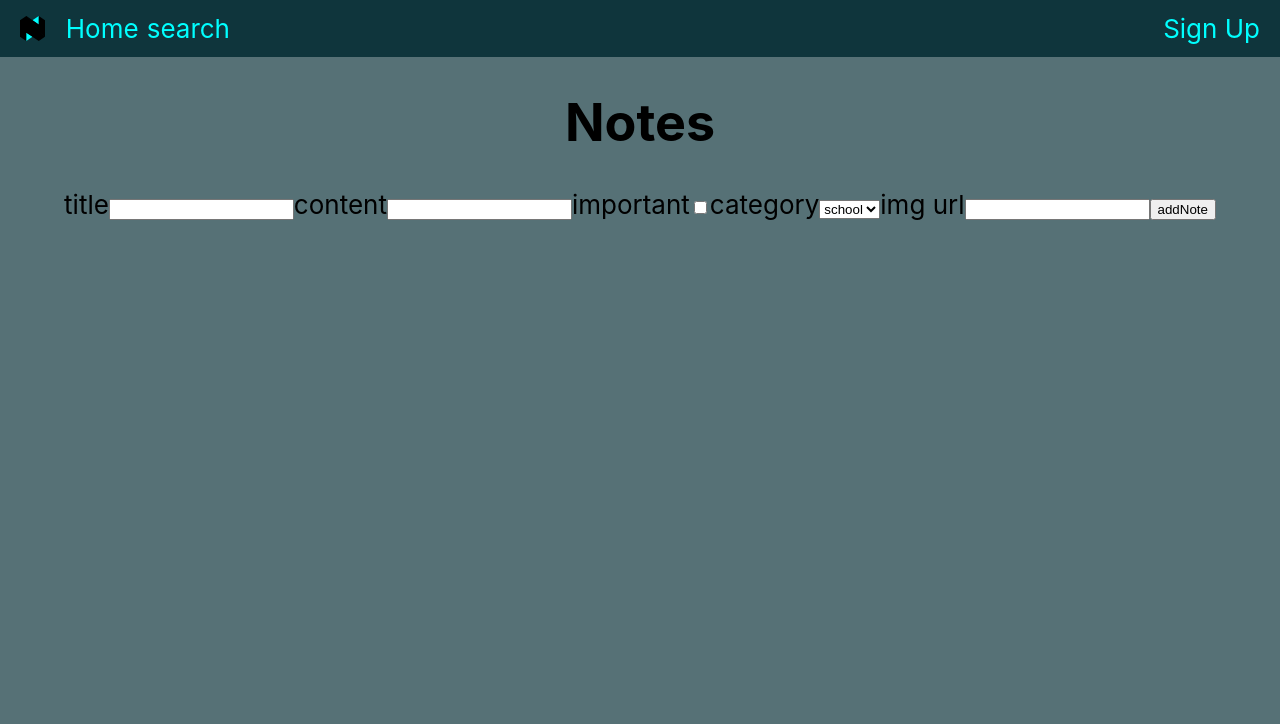
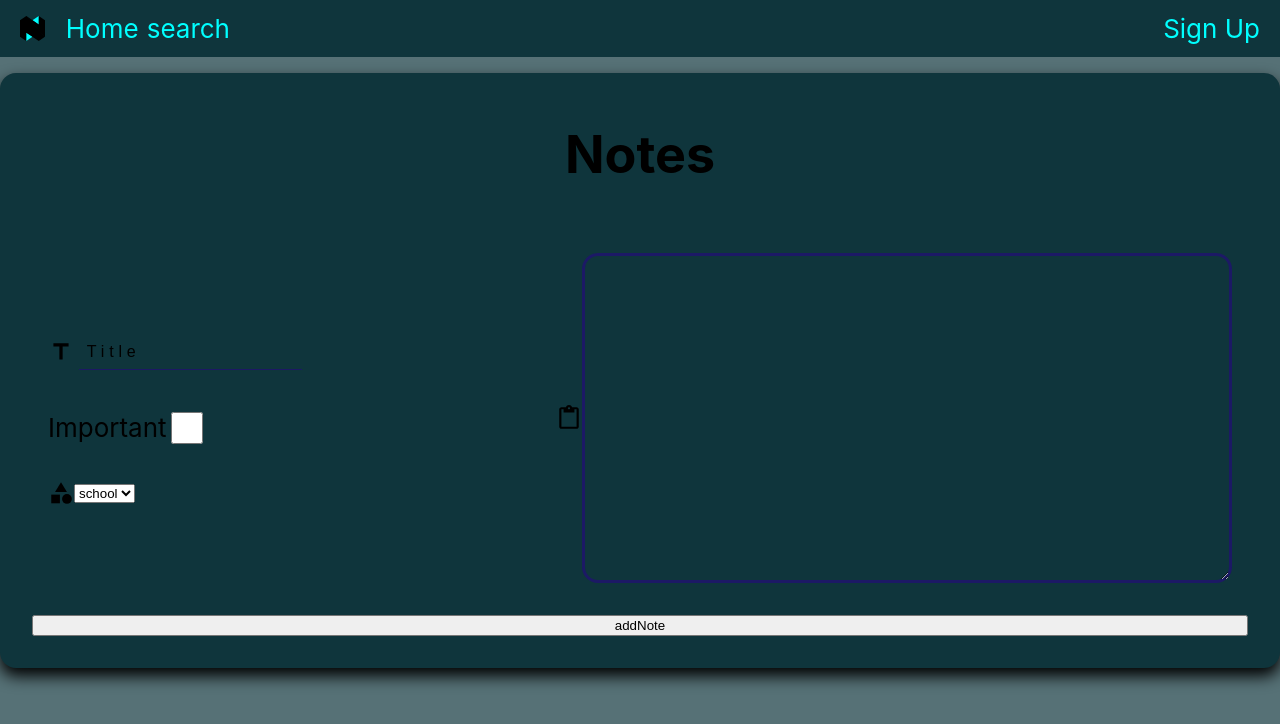
Before and after one commit to IamDavidev/davtioon-firebase, a React (Vite) app: page /notes/add in a window 1280 px wide. Shown: the top 724 px of the page. Built offline with nearby package versions, Linux system fonts and the light colour scheme.

Commit message:
add styled to notesAdd

```diff
--- a/src/Pages/Notes/Notes.jsx
+++ b/src/Pages/Notes/Notes.jsx
@@ -14,8 +14,9 @@ const Notes = () => {
     }
     snapShot.forEach((not) => {
       const data = not.data();
-      const id = not.id();
-      setNotes((prev) => [...prev, data, id]);
+      const id = not.id;
+      const note = { id, ...data };
+      setNotes((prev) => [...prev, note]);
     });
   };
   useEffect(async () => {
--- a/src/Routes/Routes.jsx
+++ b/src/Routes/Routes.jsx
@@ -5,7 +5,7 @@ import NavBar from '../components/Navbar/NavBar';
 import Notes from '../Pages/Notes/Notes';
 import Register from '../Pages/RegisterUser/Register';
 import Search from '../Pages/Search/Search';
-import NotesAdd from '../components/NotesAdd';
+import NotesAdd from '../components/NotesAdd/NotesAdd';
 
 const AppRoutes = () => {
   return (
--- a/src/components/NotesAdd.jsx
+++ /dev/null
@@ -1,47 +0,0 @@
-import { useContext } from "react";
-import { addNote } from "../helpers/ActionFire";
-import { ContextUser } from "../Utils/context";
-
-
-const NotesAdd = () => {
-  const {authUser , setAuthUser} = useContext(ContextUser);
-
-  const Handle = (evt) => {
-    evt.preventDefault();
-    addNote({ evt, uid: authUser.uid });
-  };
-  return (
-    <div>
-      <h1>Notes</h1>
-      <form onSubmit={Handle}>
-        <label>
-          title
-          <input type="text" name="title" required />
-        </label>
-        <label>
-          content
-          <input type="text" name="content" required />
-        </label>
-        <label>
-          important
-          <input type="checkbox" value={true} name="important"  />
-        </label>
-        <label>
-          category
-          <select name="category">
-            <option value="school"> school </option>
-            <option value="work">work</option>
-            <option value="daily">daily</option>
-          </select>
-        </label>
-        <label>
-          img url
-          <input name="img" type="text" required />
-        </label>
-        <button>addNote</button>
-      </form>
-    </div>
-  );
-};
-
-export default NotesAdd;
--- /dev/null
+++ b/src/components/NotesAdd/NotesAdd.jsx
@@ -0,0 +1,48 @@
+import { useContext } from 'react';
+import { addNote } from '../../helpers/ActionFire';
+import { ContextUser } from '../../Utils/context';
+import AddNote from './StyledAddNote';
+import { MdContentPaste, MdCategory, MdImage, MdTitle } from 'react-icons/md';
+const NotesAdd = () => {
+  const { authUser, setAuthUser } = useContext(ContextUser);
+  const Handle = (evt) => {
+    evt.preventDefault();
+    addNote({ evt, uid: authUser.uid });
+  };
+  return (
+    <AddNote AddNote>
+      <h1>Notes</h1>
+      <form onSubmit={Handle}>
+        <div className="input-group">
+          <label>
+            <MdTitle />
+            <input placeholder="Title" type="text" name="title" required />
+          </label>
+          <label>
+            Important
+            <input type="checkbox" value={true} name="important" />
+          </label>
+          <label>
+            <MdCategory />
+            <select name="category">
+              <option value="school"> school </option>
+              <option value="work">work</option>
+              <option value="daily">daily</option>
+            </select>
+          </label>
+          {/* <label>
+          <MdImage />
+          <input placeholder="img" name="img" type="text" required />
+        </label> */}
+        </div>
+        <label className="textContent">
+          <MdContentPaste />
+          <textarea />
+        </label>
+        <button className="btnAdd">addNote</button>
+      </form>
+    </AddNote>
+  );
+};
+
+export default NotesAdd;
--- /dev/null
+++ b/src/components/NotesAdd/StyledAddNote.js
@@ -0,0 +1,75 @@
+import Styled from 'styled-components';
+import { theme } from '../../StyledMain';
+
+const AddNote = Styled.div`
+    padding:3rem ;
+    background: ${theme.$primary};
+    padding: 1rem;
+    margin-top: 1rem;
+    border-radius: 1rem;
+    box-shadow: 0 0.5rem 1rem rgba(0,0,0,1);
+     form{
+        display:grid;
+        grid-template-columns: 1fr 1fr;
+        grid-gap: 1rem;
+        align-items: center;
+        justify-content: center;
+        padding:1rem;
+    }
+    textArea{
+        min-width:40rem;
+        min-height: 20rem;
+        width:40rem;
+        height: 20rem;
+        max-width: 40rem;
+        max-height: 20rem;
+        border:3px solid ${theme.$secondary};
+        border-radius: 1rem;
+        background: ${theme.$primary};
+        :focus{
+            outline:none;
+        }
+    }
+    .textContent{
+        grid-column: 2/3;
+    }
+    label{
+        display:flex;
+        align-items: center;
+        padding:1rem;
+
+    }
+    input{
+    border: none;
+    border-bottom: 1px solid ${theme.$secondary};
+    background-color: ${theme.$primary};
+    color: ${theme.$pre};
+    font-size: 1rem;
+    padding: 0.5rem;
+    margin: 0.3rem;
+    :focus {
+      outline: none;
+    }
+    ::placeholder {
+      color: #000;
+      letter-spacing: 0.3rem;
+    }
+    }
+    input[type=checkbox]{
+        height: 2rem;
+        width: 2rem;
+        border-radius: 1rem;
+        display: inline-flex;
+    align-items: center;
+    cursor: pointer;
+    font-family: arial;
+    }
+   .btnAdd{
+        grid-column: 1/3;
+        display:flex;
+        justify-content: center;
+
+   }
+`;
+
+export default AddNote;
```
